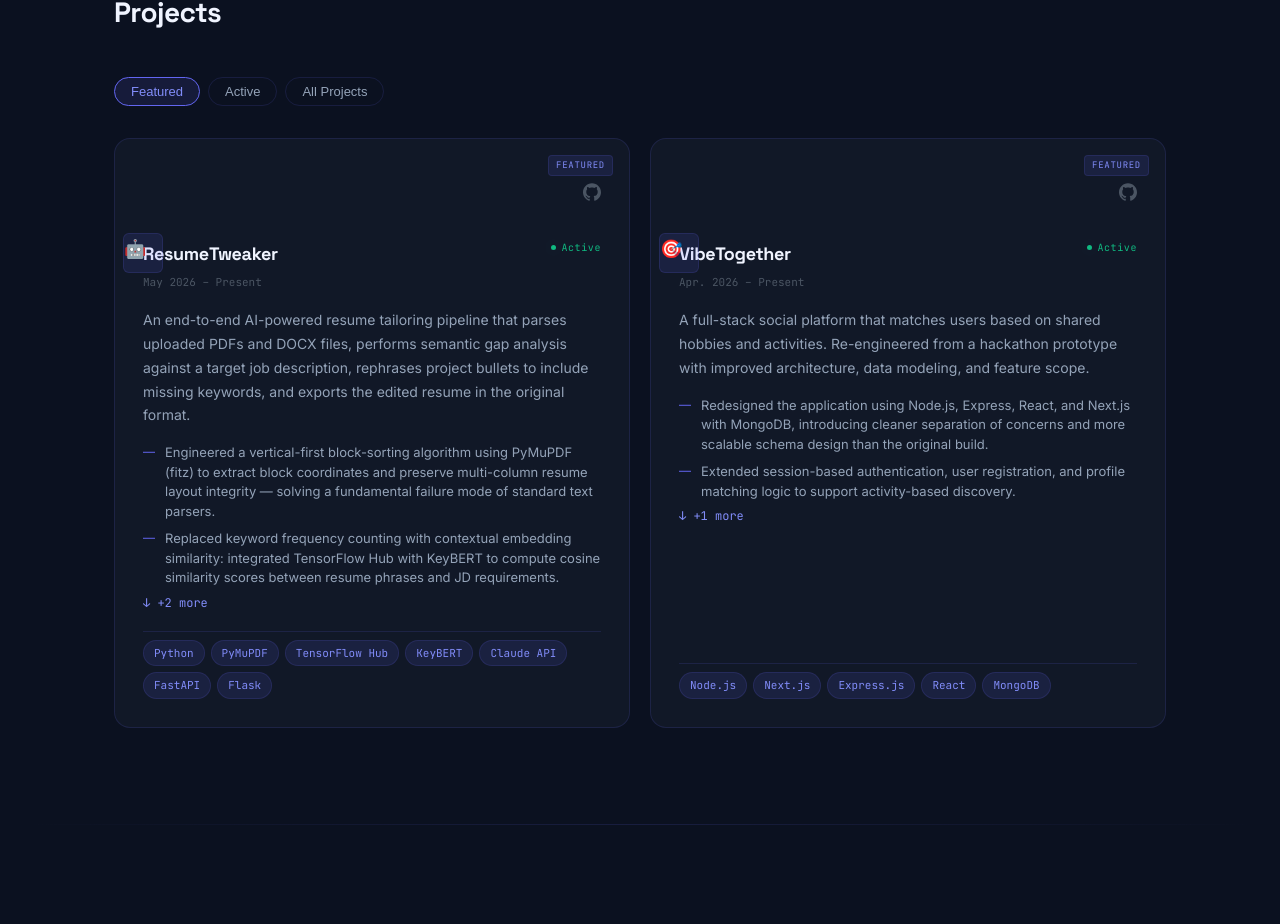
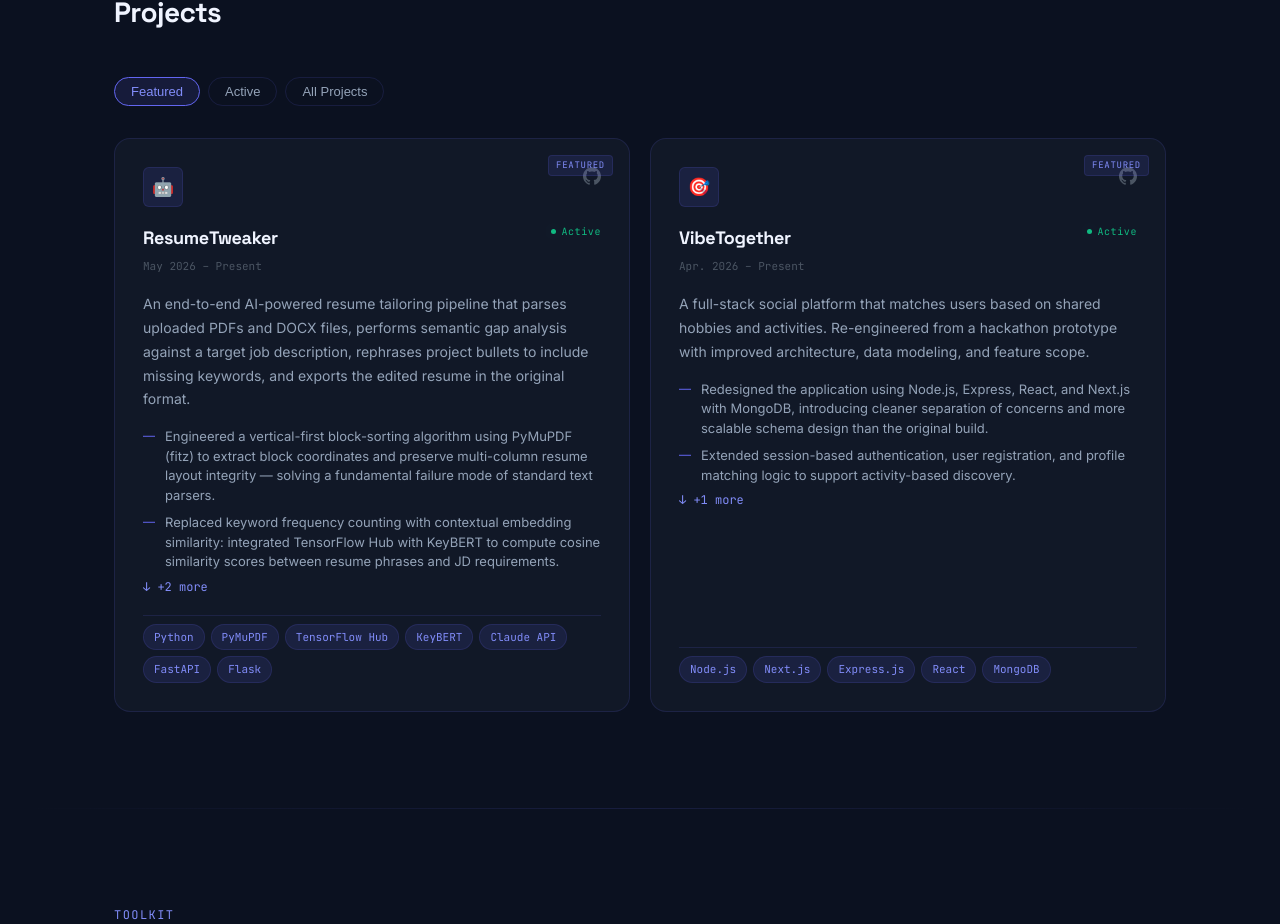
Before and after one commit to Saumy-m/SaumyaMehta, a Next.js app: page /SaumyaMehta/ in a window 1280 px wide. Shown: the part 2309-3233 px from the top of the page. Built offline with nearby package versions, Linux system fonts and the light colour scheme.

Commit message:
update 3

```diff
--- a/styles/projects.css
+++ b/styles/projects.css
@@ -40,7 +40,7 @@
   background: var(--bg-card);
   border: 1px solid var(--border);
   border-radius: var(--radius-lg);
-  padding: 44px 28px 28px 28px;
+  padding: 28px;
   display: flex;
   flex-direction: column;
   gap: 16px;
@@ -78,17 +78,14 @@
 }
 
 .project-icon {
-  position: relative;
-  top: 50px;
-  right: 20px;
   width: 40px;
   height: 40px;
   border-radius: var(--radius-sm);
   background: var(--accent-dim);
   border: 1px solid var(--border);
   display: flex;
-  align-items: bottom;
-  justify-content: bottom;
+  align-items: center;
+  justify-content: center;
   color: var(--accent-light);
   font-size: 18px;
 }
```
